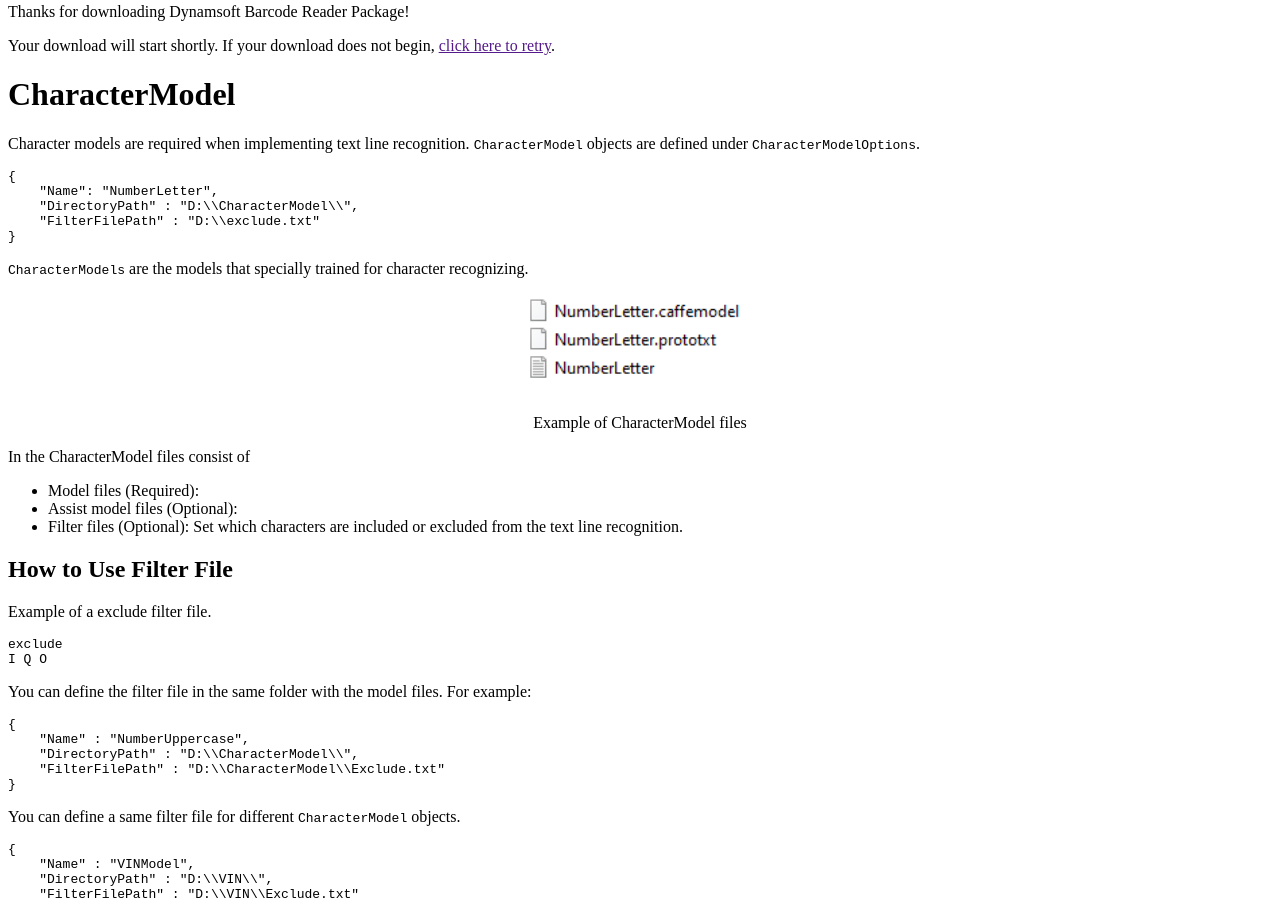
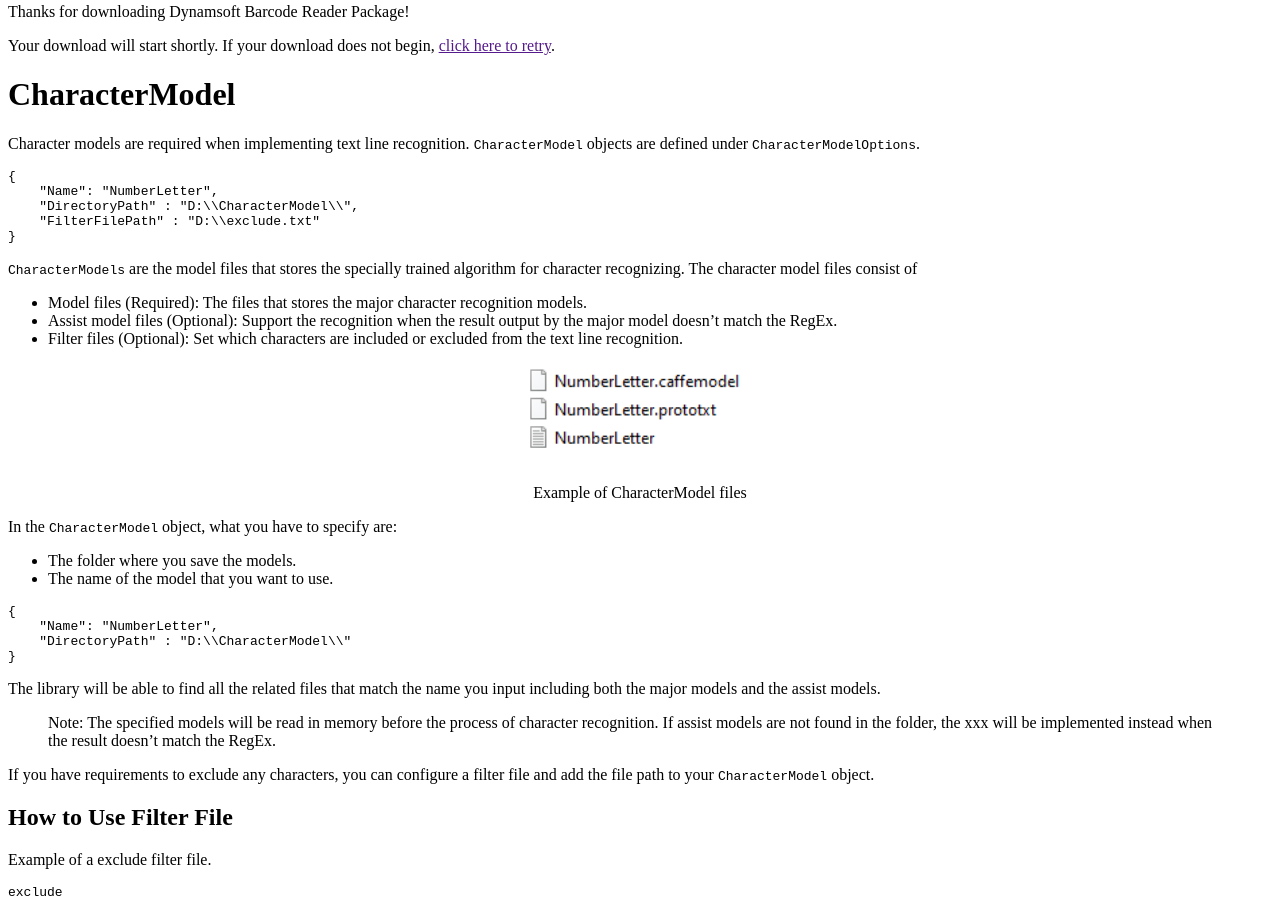
Before and after one commit to dynamsoft-docs/capture-vision-docs, a Jekyll site: the page built from parameters/file/auxiliary/character-model-array.md, in a window 1280 px wide and 900 px high, scrolled down 560 px. Built offline with Jekyll 4.4.1, drawn with Linux system fonts in a browser that asks for light colours.

Commit message:
Update character-model-array.md

````diff
--- a/parameters/file/auxiliary/character-model-array.md
+++ b/parameters/file/auxiliary/character-model-array.md
@@ -20,18 +20,34 @@ Character models are required when implementing text line recognition.
 }
 ```
 
-`CharacterModels` are the models that specially trained for character recognizing.
+`CharacterModels` are the model files that stores the specially trained algorithm for character recognizing. The character model files consist of
+
+- Model files (Required): The files that stores the major character recognition models.
+- Assist model files (Optional): Support the recognition when the result output by the major model doesn't match the RegEx.
+- Filter files (Optional): Set which characters are included or excluded from the text line recognition.
 
 <div align="center">
    <p><img src="../assets/character-model.png" alt="character-model" width="20%" /></p>
    <p>Example of CharacterModel files</p>
 </div>
 
-In the CharacterModel files consist of
+In the `CharacterModel` object, what you have to specify are:
 
-- Model files (Required):
-- Assist model files (Optional):
-- Filter files (Optional): Set which characters are included or excluded from the text line recognition.
+- The folder where you save the models.
+- The name of the model that you want to use.
+
+```json
+{
+    "Name": "NumberLetter",
+    "DirectoryPath" : "D:\\CharacterModel\\"
+}
+```
+
+The library will be able to find all the related files that match the name you input including both the major models and the assist models.
+
+> Note: The specified models will be read in memory before the process of character recognition. If assist models are not found in the folder, the xxx will be implemented instead when the result doesn't match the RegEx.
+
+If you have requirements to exclude any characters, you can configure a filter file and add the file path to your `CharacterModel` object.
 
 ## How to Use Filter File
 
````
